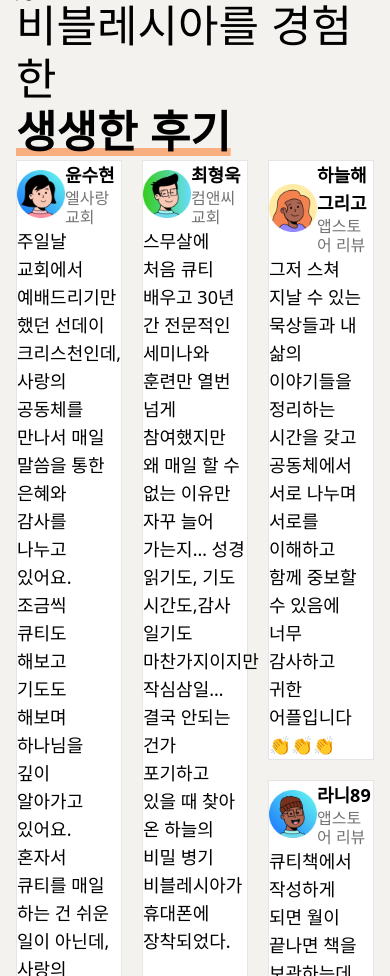
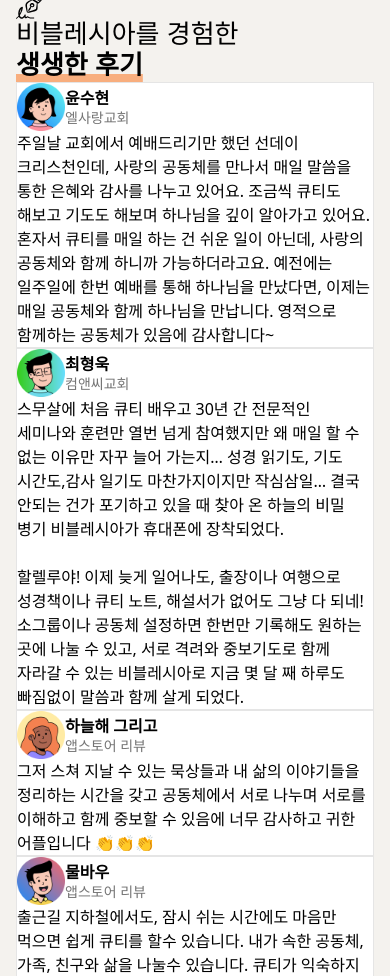
Before and after one commit to biblessia/biblessia-website, a Next.js app: page / in a window 390 px wide. Shown: the part 2180-3156 px from the top of the page. Built offline with nearby package versions, Linux system fonts and the light colour scheme; a web font is replaced by a local one.

Commit message:
FeatureItem 태블릿, 모바일 작업

```diff
--- a/app/(home)/components/FeatureItem.tsx
+++ b/app/(home)/components/FeatureItem.tsx
@@ -39,7 +39,7 @@ export default function FeatureItem({
             {title}
           </div>
 
-          <div className="lg:text-lg md:text-base text-[14px] break-keep">
+          <div className="lg:text-lg text-base break-keep">
             {description}
           </div>
         </div>
--- a/app/(home)/sections/TestimonialSection.tsx
+++ b/app/(home)/sections/TestimonialSection.tsx
@@ -12,8 +12,8 @@ type Testimonial = {
 export default function TestimonialSection() {
   return (
     <div className="w-full">
-      <Container className="flex flex-row items-end py-[120] gap-[48]">
-        <div className="flex flex-col flex-1 gap-[48]">
+      <Container className="flex flex-row items-end lg:py-[120] py-[64] gap-[48]">
+        <div className="flex flex-col flex-1 lg:gap-[48] gap-[32] px-[16] md:px-[64] lg:px-0">
           <TitleItem />
           <TestimonialList />
         </div>
@@ -25,9 +25,9 @@ export default function TestimonialSection() {
 function TitleItem() {
   return (
     <div className="gap-[48]">
-      <div className="flex flex-col gap-[24]">
-        <PenWriting size={64} />
-        <h2 className="font-gmarket font-medium text-[44px] leading-[1.2]">
+      <div className="flex flex-col gap-[12] md:gap-[24]">
+        <PenWriting className="w-[44] h-[44] md:w-[56] md:h-[56] lg:w-[64] lg:h-[64]" />
+        <h2 className="font-gmarket font-medium text-[26px] md:text-[40px] lg:text-[44px] leading-[1.2]">
           비블레시아를 경험한
           <br />
           <span className="font-bold relative underline underline-offset-0 decoration-[8px] decoration-orange500/50">
@@ -91,41 +91,63 @@ function TestimonialList() {
         "출근길 지하철에서도, 잠시 쉬는 시간에도 마음만 먹으면 쉽게 큐티를 할수 있습니다. 내가 속한 공동체, 가족, 친구와 삶을 나눌수 있습니다. 큐티가 익숙하지 않아도 쉽게 할수 있는 점이 너무 좋습니다.",
     },
   ];
-  const chunks = [
-    testimonials.slice(0, 2),
-    testimonials.slice(2, 4),
-    testimonials.slice(4, 7),
-  ];
 
-  return (
-    <div className="grid grid-cols-3 gap-x-5">
-      {chunks.map((col, ci) => (
-        <div key={ci} className="flex flex-col gap-y-5">
-          {col.map((testimonial, i) => (
-            <TestimonialItem key={i} {...testimonial} />
-          ))}
+  // 👉 브레이크포인트별 “보여줄 인덱스”와 “표시 순서”를 원하는 대로 조정
+  // (길이 긴 것과 짧은 것을 섞어서 배치하면 한쪽 컬럼만 지나치게 길어지는 현상을 줄일 수 있어요)
+  const MOBILE_ORDER = [0, 2, 4, 6]; // 모바일: 4개만
+  const TABLET_ORDER = [0, 1, 5, 2, 3, 6, 4]; // 태블릿: 6개 (길이 섞어서 재배치)
+  const DESKTOP_ORDER = [0, 1, 2, 3, 4, 5, 6]; // 데스크탑: 전부(원하면 원래 순서 유지도 OK)
+
+  // 헬퍼: 주어진 인덱스 배열을 매핑해서 카드 렌더 (CSS Columns + break-inside)
+  const renderColumnFlow = (order: number[], className: string) => (
+    <div className={className}>
+      {order.map((idx) => (
+        <div
+          key={idx}
+          className="
+            mb-[16] md:mb-5
+            break-inside-avoid [break-inside:avoid-column]
+          "
+        >
+          <TestimonialItem {...testimonials[idx]} />
         </div>
       ))}
     </div>
+  );
+
+  return (
+    <>
+      {/* 모바일 전용: 1 컬럼 */}
+      {renderColumnFlow(MOBILE_ORDER, "columns-1 gap-5 md:hidden")}
+
+      {/* 태블릿 전용: 2 컬럼 */}
+      {renderColumnFlow(
+        TABLET_ORDER,
+        "hidden md:block lg:hidden columns-2 gap-5"
+      )}
+
+      {/* 데스크탑 전용: 3 컬럼 */}
+      {renderColumnFlow(DESKTOP_ORDER, "hidden lg:block columns-3 gap-5")}
+    </>
   );
 }
 
 function TestimonialItem({ avatar, name, church, review }: Testimonial) {
   return (
     <div className="flex flex-col bg-white border border-black/10 rounded-[16] p-[32] gap-[16]">
-      <div className="flex flex-row items-center gap-[12]">
-        <Image src={avatar} alt="Avatar Image" width={48} height={48} />
+      <div className="flex flex-row items-center gap-[8] md:gap-[12]">
+        <Image src={avatar} alt="Avatar Image" width={48} height={48} className="w-[40] h-[40] md:w-[48] md:h-[48]" />
         <div className="flex flex-col">
-          <div className="text-lg font-semibold">{name}</div>
+          <div className="md:text-lg text-base font-semibold">{name}</div>
           <div
-            className="text-base font-medium text-black/55"
+            className="md:text-base text-sm font-medium text-black/55"
             style={{ lineHeight: 1.2 }}
           >
             {church}
           </div>
         </div>
       </div>
-      <p className="text-lg break-keep whitespace-pre-line">{review}</p>
+      <p className="md:text-lg text-base break-keep whitespace-pre-line">{review}</p>
     </div>
   );
 }
```
Also changed, not shown: public/images/avatar_7.png.
